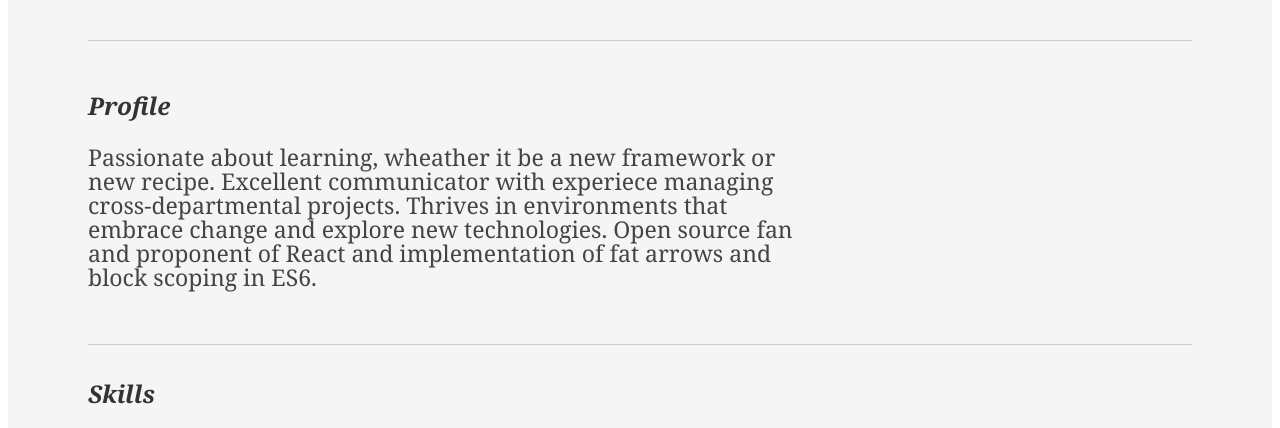
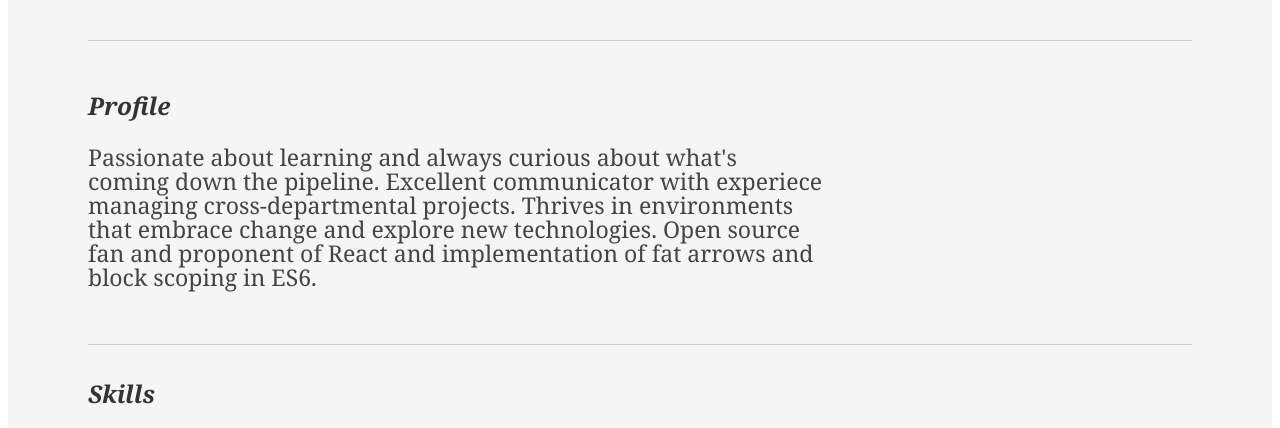
Before and after one commit to noelfarris/portfolio, a plain HTML site: page Resume/index.html in a window 1280 px wide. Shown: the part 365-793 px from the top of the page. Drawn offline with Linux system fonts and the light colour scheme; a small style sheet from the web is missing.

Commit message:
updated summary

```diff
--- a/Resume/index.html
+++ b/Resume/index.html
@@ -44,7 +44,7 @@
 						</div>
 						<div class="yui-u">
 							<p class="enlarge">
-								Passionate about learning, wheather it be a new framework or new recipe. Excellent communicator with experiece managing cross-departmental projects. Thrives in environments that embrace change and explore new technologies. Open source fan and proponent of React and implementation of fat arrows and block scoping in ES6.
+								Passionate about learning and always curious about what's coming down the pipeline. Excellent communicator with experiece managing cross-departmental projects. Thrives in environments that embrace change and explore new technologies. Open source fan and proponent of React and implementation of fat arrows and block scoping in ES6.
 							</p>
 						</div>
 					</div><!--// .yui-gf -->
```
